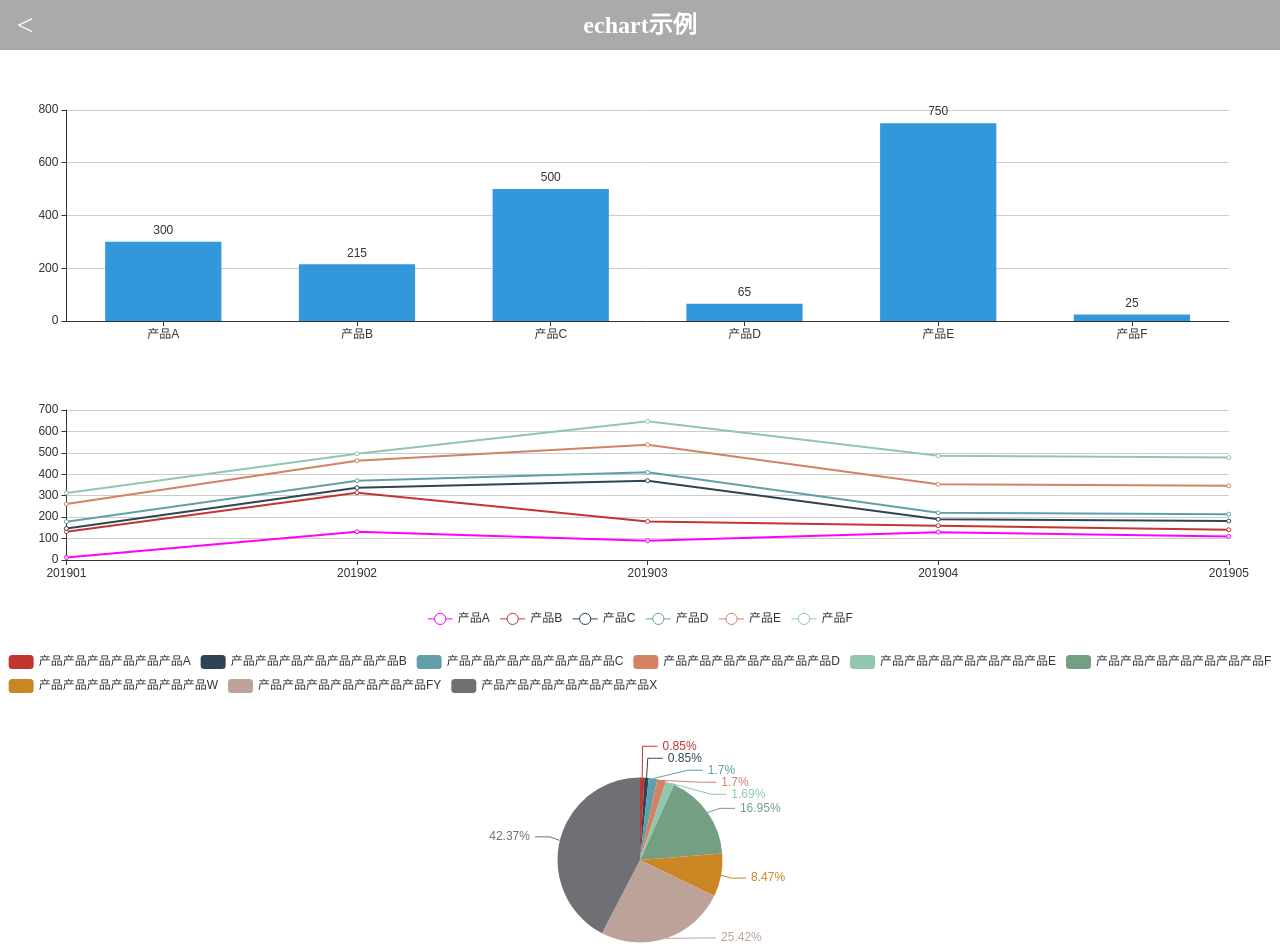
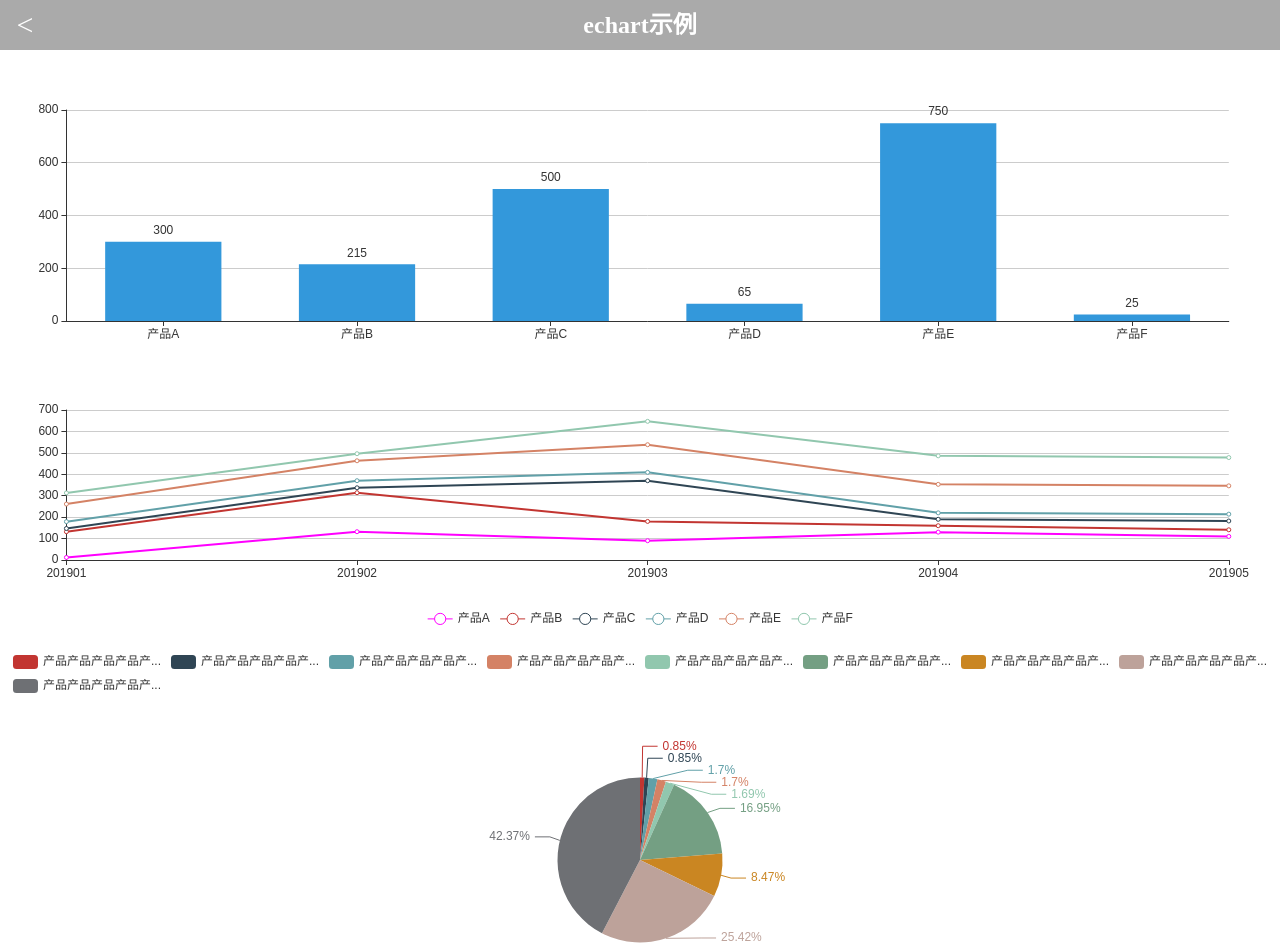
Before and after one commit to johnqin6/vue-demo, a Vue app: page /#/echart in a window 1280 px wide. Built offline with nearby package versions, Linux system fonts and the light colour scheme; what vue-baidu-map would draw is missing.

Commit message:
图表提示框限制在图表内部

```diff
--- a/src/components/echarts/pieEchart.vue
+++ b/src/components/echarts/pieEchart.vue
@@ -55,21 +55,22 @@ export default {
         // color: '#ff0',
         tooltip: {
           trigger: 'item',
-          formatter: '{a} <br/>{b} : {c} ({d}%)'
+          formatter: '{a} <br/>{b} : {c} ({d}%)',
+          confine: true // 将 tooltip 框限制在图表的区域内
         },
         // legend: this.legend,
         legend: {
           // type: 'scroll',
           show: true,
           data: this.legendData,
-          // formatter: function (name) {
-          //   // return echarts.format.truncateText(name, 40, '14px Microsoft Yahei', '…');
-          //   if (name.length > 10) {
-          //     return name.slice(0, 9) + '...'
-          //   } else {
-          //     return name
-          //   }
-          // },
+          formatter: function (name) {
+            // return echarts.format.truncateText(name, 40, '14px Microsoft Yahei', '…');
+            if (name.length > 10) {
+              return name.slice(0, 9) + '...'
+            } else {
+              return name
+            }
+          },
           tooltip: {
             show: true
           }
```
